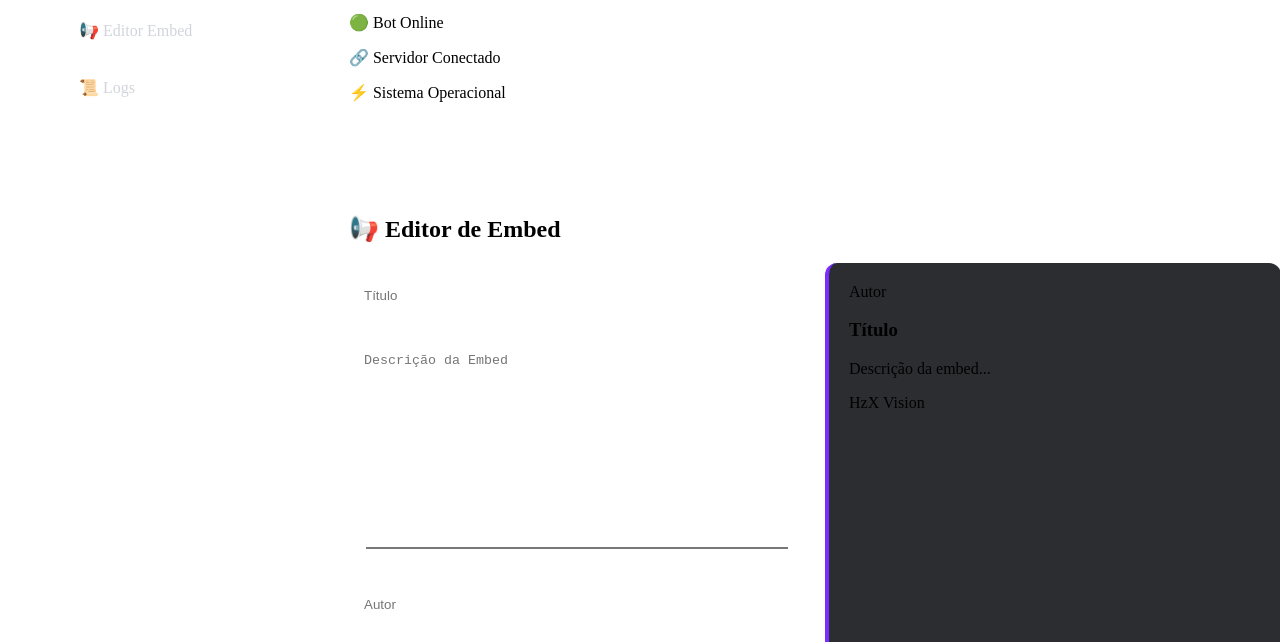
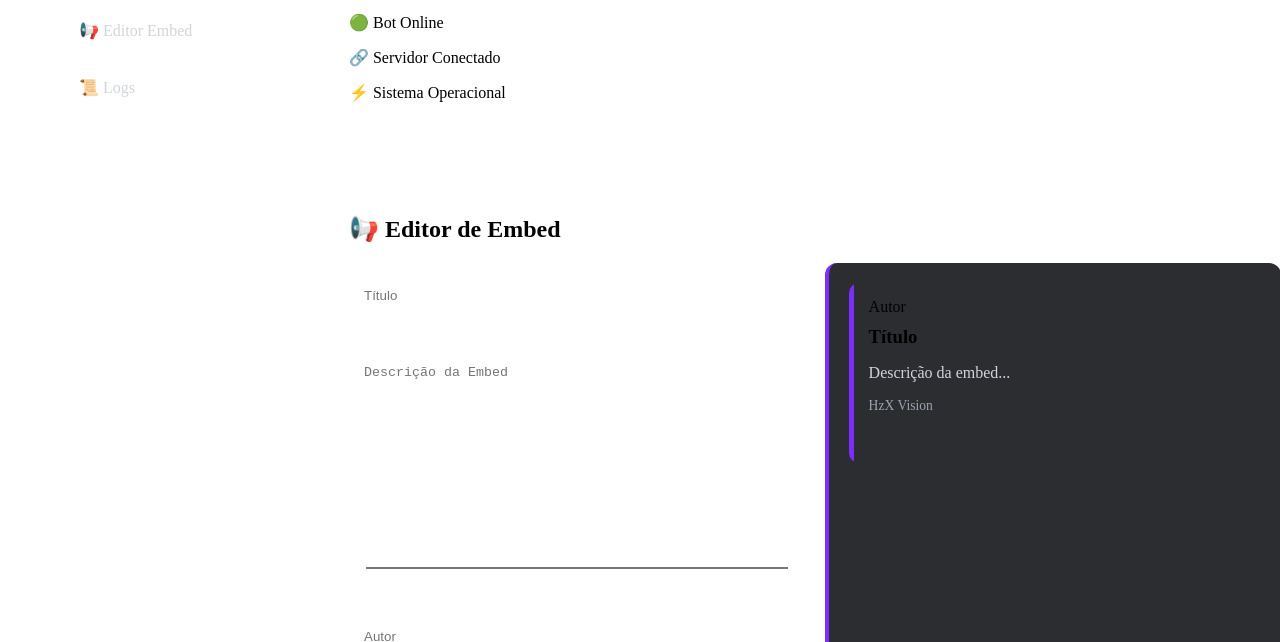
Before and after one commit to kaueestilobr-dev/Site-hzx, a website: page dashboard.html in a window 1280 px wide. Shown: the part 158-800 px from the top of the page. Drawn offline with Linux system fonts and the light colour scheme.

Commit message:
Add styles for discord embed component

```diff
--- a/style.css
+++ b/style.css
@@ -393,3 +393,74 @@ grid-template-columns:1fr;
 }
 
 }
+.discord-embed{
+
+display:flex;
+
+background:#2b2d31;
+
+border-radius:10px;
+
+overflow:hidden;
+
+min-height:180px;
+
+}
+
+#embedBar{
+
+width:5px;
+
+background:#7b2cff;
+
+}
+
+.embed-content{
+
+padding:15px;
+
+width:100%;
+
+}
+
+.embed-content h3{
+
+margin:10px 0;
+
+}
+
+.embed-content p{
+
+color:#d1d5db;
+
+}
+
+#previewImage{
+
+margin-top:10px;
+
+max-width:100%;
+
+border-radius:10px;
+
+}
+
+#previewFooter{
+
+margin-top:15px;
+
+font-size:.85rem;
+
+color:#9ca3af;
+
+}
+
+.embed-editor{
+
+display:flex;
+
+flex-direction:column;
+
+gap:12px;
+
+}
```
